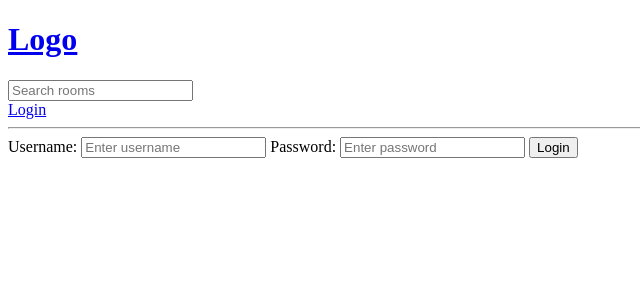
After one commit to johnivanpuayap/StudyBud, a Django app: page /login/ in a window 1280 px wide. The commit adds this page. Shown: the top 300 px of the page, without its empty margins (0-640 px from the left). Run offline with Django 4.2, Linux system fonts and the light colour scheme.

Commit message:
Add user authentication, login and logout feature

```diff
--- /dev/null
+++ b/base/templates/base/login_register.html
@@ -0,0 +1,22 @@
+{% extends 'main.html' %}
+
+{% block content %}
+
+<div>
+    <form method="POST" action="">
+        {% csrf_token %}
+
+        <label>
+            Username:
+            <input type="text" name="username" placeholder="Enter username"/>
+        </label>
+        <label>
+            Password:
+            <input type="password" name="password" placeholder="Enter password"/>
+        </label>
+
+        <input type="submit" value="Login">
+    </form>
+</div>
+
+{% endblock content %}
--- a/base/urls.py
+++ b/base/urls.py
@@ -2,6 +2,8 @@ from django.urls import path
 from . import views
 
 urlpatterns = [
+    path('login/', views.login_page, name='login'),
+    path('logout/', views.logout_user, name='logout'),
     path('', views.home, name='home'),
     path('room/<str:room_id>', views.room, name='room'),
     path('create-room', views.create_room, name='create-room'),
--- a/base/views.py
+++ b/base/views.py
@@ -1,16 +1,37 @@
 from django.shortcuts import render, redirect
+from django.contrib import messages
 from django.db.models import Q
-from .models import Room, Topic
+from django.contrib.auth import authenticate, login, logout
+from .models import Room, Topic, User
 from .forms import RoomForm
 
 
-# Create your views here.
+def login_page(request):
+    if request.method == 'POST':
+        username = request.POST.get('username')
+        password = request.POST.get('password')
 
-# rooms = [
-#     {'id': 1, 'name': "Let's Learn Python!"},
-#     {'id': 2, 'name': "Design with me!"},
-#     {'id': 3, 'name': "Backend developers!"},
-# ]
+        try:
+            user = User.objects.get(username=username)
+
+        except():
+            messages.error(request, 'User does not exist')
+
+        user = authenticate(request, username=username, password=password)
+
+        if user is not None:
+            login(request, user)
+            return redirect('home')
+        else:
+            messages.error(request, 'Invalid username or password')
+
+    context = {}
+    return render(request, 'base/login_register.html', context)
+
+
+def logout_user(request):
+    logout(request)
+    return redirect('home')
 
 
 def home(request):
--- a/templates/main.html
+++ b/templates/main.html
@@ -8,6 +8,14 @@
 <body>
 
     {% include 'navbar.html'%}
+
+    {% if messages %}
+        <ul class="messages">
+            {% for message in messages %}
+                <li>{{ message }}</li>
+            {% endfor %}
+        </ul>
+    {% endif %}
     {% block content %}
 
     {% endblock %}
--- a/templates/navbar.html
+++ b/templates/navbar.html
@@ -3,7 +3,14 @@
 </a>
 
 <form method="GET" action="{% url 'home' %}">
-    <input type="text" name="q" placeholder="Search rooms"/>
+    <label>
+        <input type="text" name="q" placeholder="Search rooms"/>
+    </label>
 </form>
 
+{% if request.user.is_authenticated  %}
+    <a href="{% url 'logout' %}">Logout </a>
+{% else %}
+    <a href="{% url 'login' %}">Login</a>
+{% endif %}
 <hr>
```
